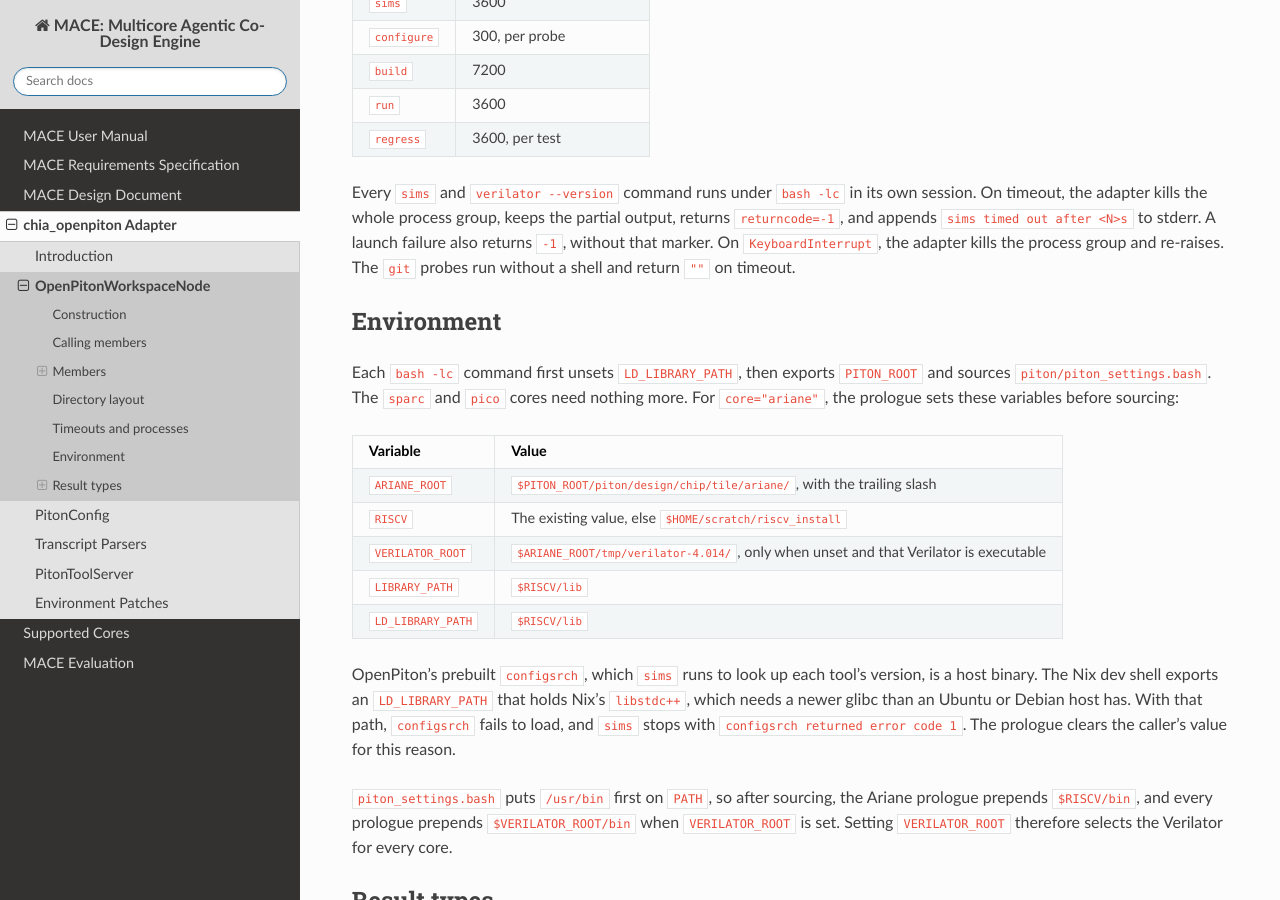
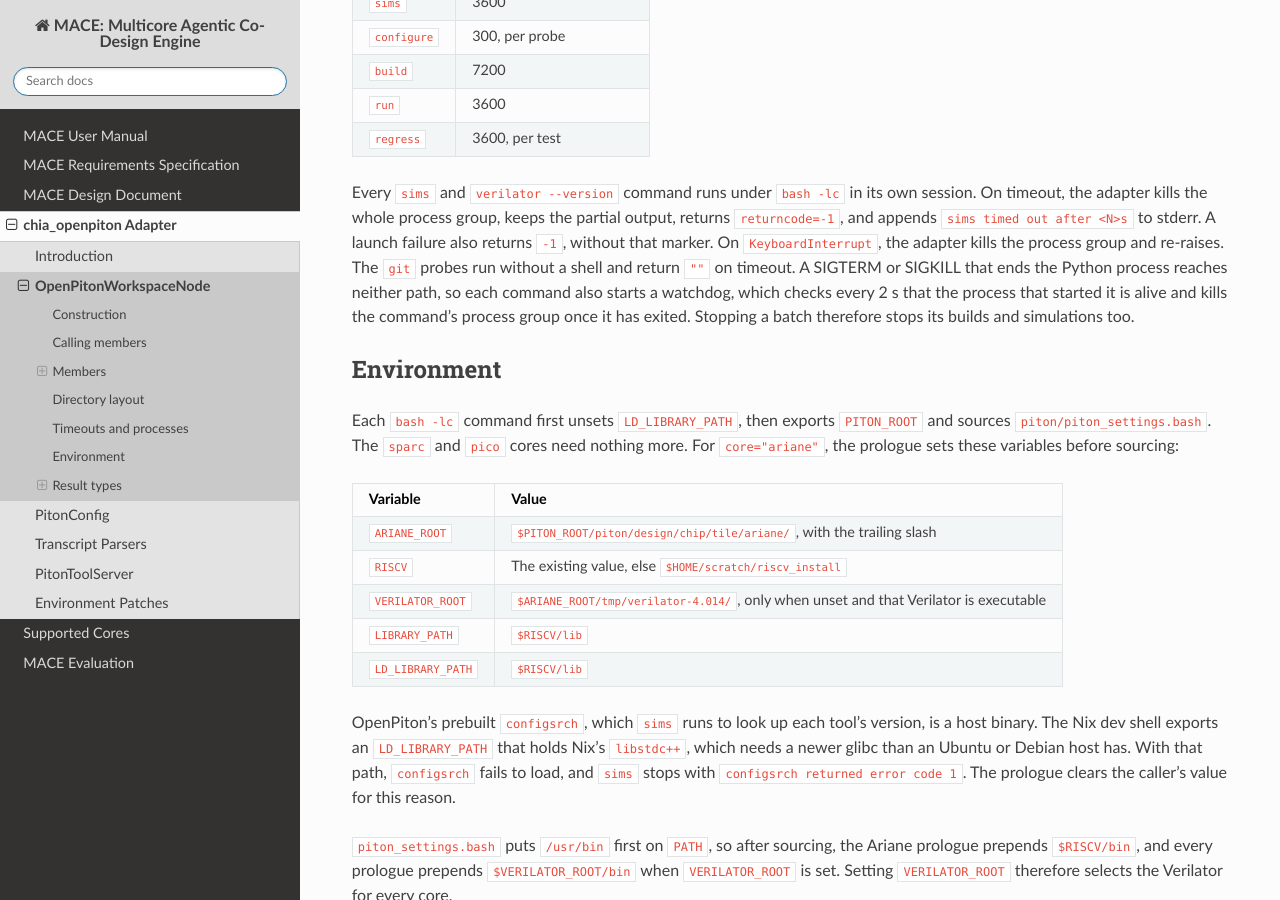
Before and after one commit to ranaumarnadeem/MACE, a Sphinx documentation site: the page built from docs/04_chia_openpiton/workspace_node.md, in a window 1280 px wide and 900 px high, scrolled down 4961 px. Built offline with Sphinx 7.4.7 and the Read the Docs theme 3.1.0, drawn with Linux system fonts in a browser that asks for light colours.

Commit message:
docs: builds and simulations stop when the process that started them exits

```diff
--- a/docs/04_chia_openpiton/workspace_node.md
+++ b/docs/04_chia_openpiton/workspace_node.md
@@ -182,6 +182,7 @@
 | `regress` | 3600, per test |
 
 Every `sims` and `verilator --version` command runs under `bash -lc` in its own session. On timeout, the adapter kills the whole process group, keeps the partial output, returns `returncode=-1`, and appends `sims timed out after <N>s` to stderr. A launch failure also returns `-1`, without that marker. On `KeyboardInterrupt`, the adapter kills the process group and re-raises. The `git` probes run without a shell and return `""` on timeout.
+A SIGTERM or SIGKILL that ends the Python process reaches neither path, so each command also starts a watchdog, which checks every 2 s that the process that started it is alive and kills the command's process group once it has exited. Stopping a batch therefore stops its builds and simulations too.
 
 ## Environment
 
```
Also changed, not shown: docs/02_mace_requirements/mace_requirements_specification.md (+1 -0 lines).
